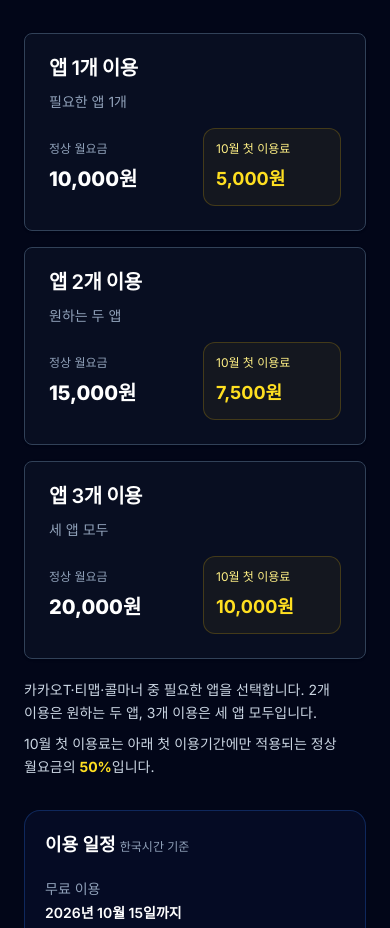
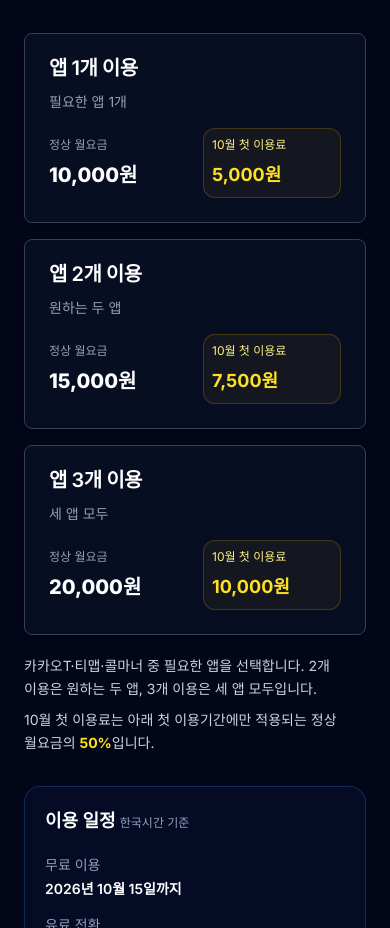
Before and after one commit to JungwooYang72/qagentlabs-web, a Next.js app: page /driver-hub in a window 390 px wide. Shown: the part 2484-3412 px from the top of the page. Built offline with nearby package versions, Linux system fonts and the light colour scheme.

Commit message:
Fix narrow mobile pricing with production font

```diff
--- a/src/app/driver-hub/page.tsx
+++ b/src/app/driver-hub/page.tsx
@@ -108,7 +108,7 @@ export default function DriverHubPage() {
                 <CardHeader className="p-5 pb-4"><CardTitle className="text-white text-xl">앱 {plan.apps}개 이용</CardTitle><p className="text-sm text-slate-400 mt-2">{plan.selection}</p></CardHeader>
                 <CardContent className="grid grid-cols-2 md:grid-cols-1 gap-4 p-5 pt-0 items-center">
                   <div><p className="text-xs text-slate-400 mb-2">정상 월요금</p><p className="text-xl sm:text-2xl lg:text-3xl font-extrabold text-white whitespace-nowrap">{plan.monthly}</p></div>
-                  <div className="rounded-xl border border-yellow-400/20 bg-yellow-400/5 p-3"><p className="text-xs text-yellow-200 mb-2">10월 첫 이용료</p><p className="text-lg sm:text-2xl font-bold text-yellow-300 whitespace-nowrap">{plan.october}</p></div>
+                  <div className="rounded-xl border border-yellow-400/20 bg-yellow-400/5 p-2 sm:p-3"><p className="text-xs text-yellow-200 mb-2">10월 첫 이용료</p><p className="text-lg sm:text-2xl font-bold text-yellow-300 whitespace-nowrap">{plan.october}</p></div>
                 </CardContent>
               </Card>
             ))}
```
